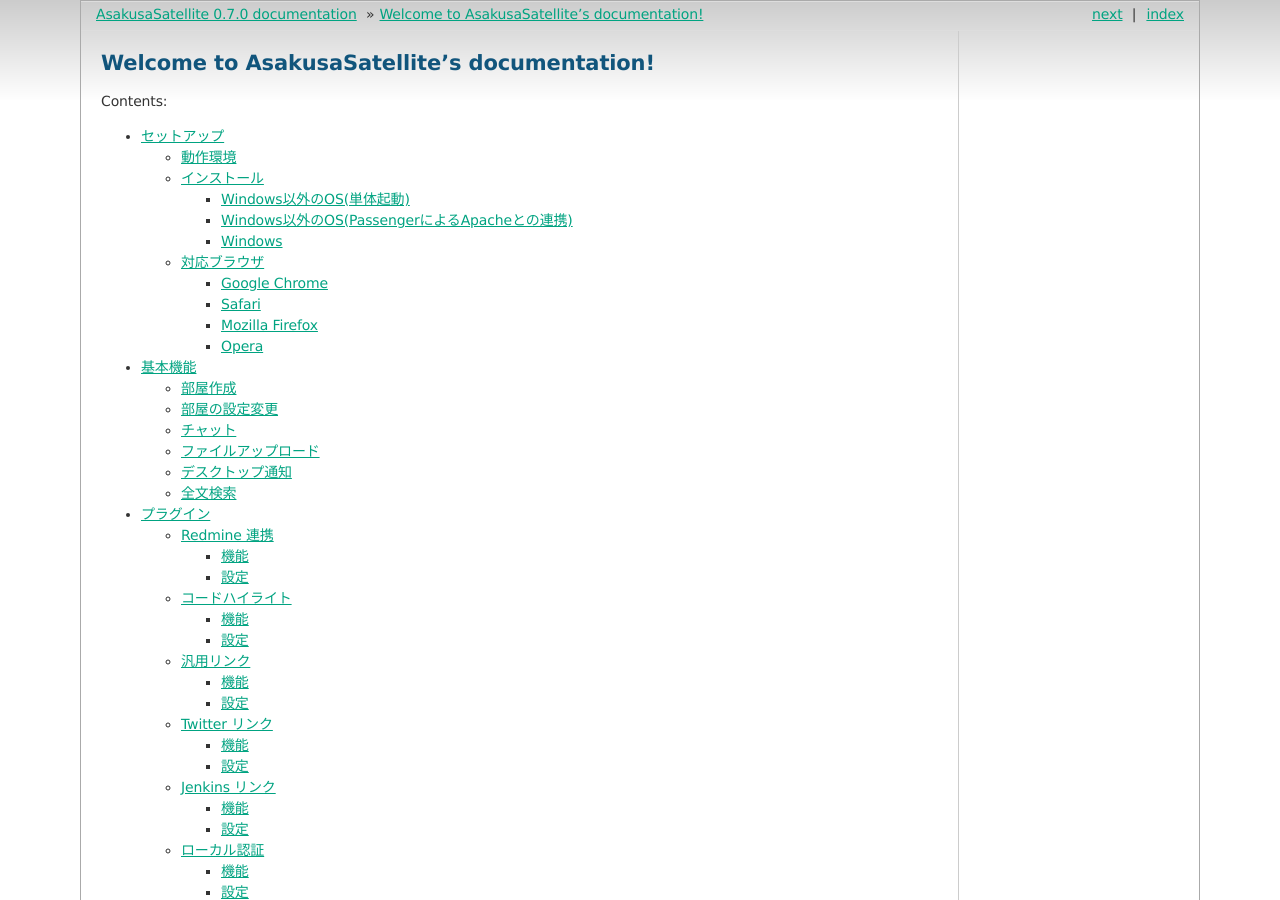
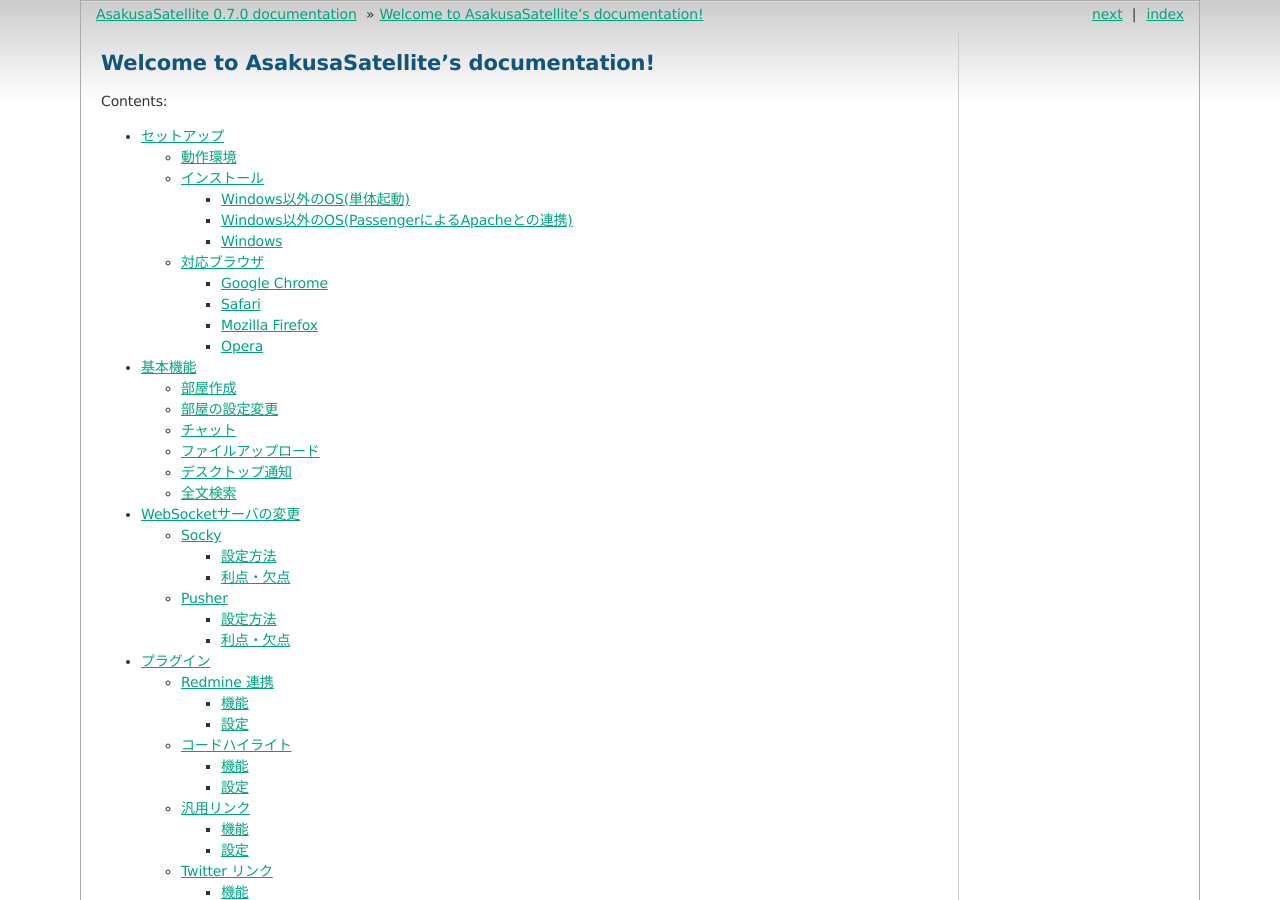
Before and after one commit to codefirst/asakusa-satellite-manual, a Sphinx documentation site: the page built from source/index.rst, in a window 1280 px wide and 900 px high. Built offline with Sphinx 7.4.7, drawn with Linux system fonts in a browser that asks for light colours; some of the changed lines change nothing that is shown.

Commit message:
WebSocketサーバの設定方法について書いた

```diff
--- a/source/index.rst
+++ b/source/index.rst
@@ -13,6 +13,7 @@
 
    setup
    function
+   websocket
    plugin
    writing-plugins
    api
--- /dev/null
+++ b/source/websocket.rst
@@ -0,0 +1,54 @@
+WebSocketサーバの変更
+=======================
+
+config/message_pusher.yml により、AsakusaSatelliteで利用するWebSocketサーバを変更できます。
+
+現時点ではSocky, Pusher の2方式をサポートしています。
+
+Socky
+------------------------------
+
+設定方法
+~~~~~~~~~~~~~~~~~~~~~~~~~~~~~~
+
+デフォルト設定のため特に設定せずに利用できます。
+
+利点・欠点
+~~~~~~~~~~~~~~~~~~~~~~~~~~~~~~
+
+外部サービスを利用せずに動作するため、社内での利用等に適しています。
+
+ただし、WebSocket以外の通信方式には対応していません。
+
+
+Pusher
+------------------------------
+
+Pusher ( http://pusher.com ) を利用して通信します。
+
+設定方法
+~~~~~~~~~~~~~~~~~~~~~~~~~~~~~~
+
+http://pusher.com に登録して、app_id, key, secretを取得します。
+
+config/message_pusher.yml を以下のように編集します。
+
+::
+
+    default: pusher
+
+    engines:
+      # pusherの設定
+      pusher:
+        app_id: <your app id>
+        key:    <your key>
+        secret: <your secret>
+
+AsakusaSatellite を再起動することで設定が反映されます。
+
+利点・欠点
+~~~~~~~~~~~~~~~~~~~~~~~~~~~~~~
+
+有料プランを利用すれば多数のユーザの同時使用にも耐えることができます。 また、WebSocketだけでなくFlashSocketによる接続も可能なため、WebSocket非対応のブラウザからも利用できます。
+
+ただし、外部サービスを利用するため、社内での利用等には向きません。
```
